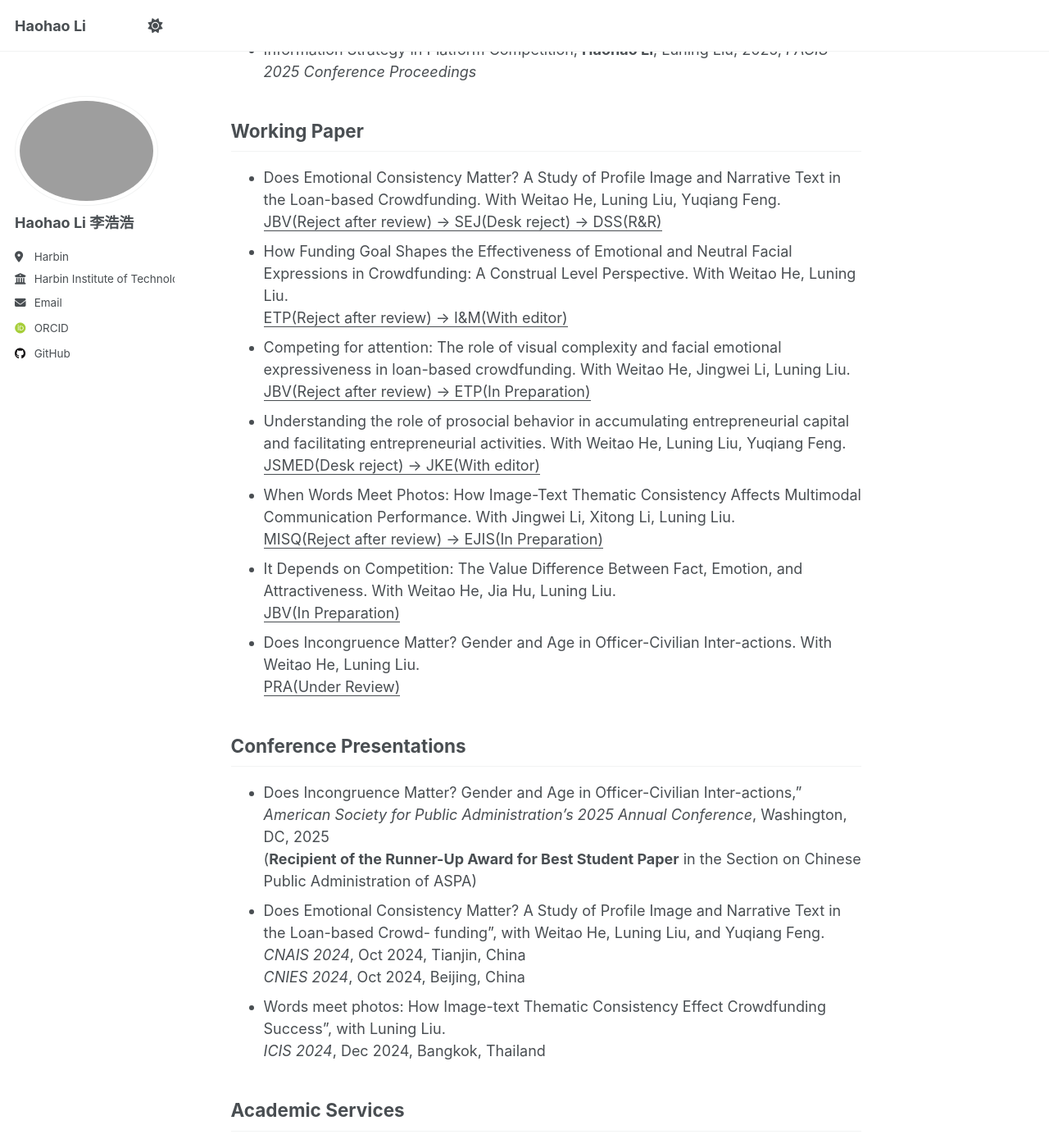
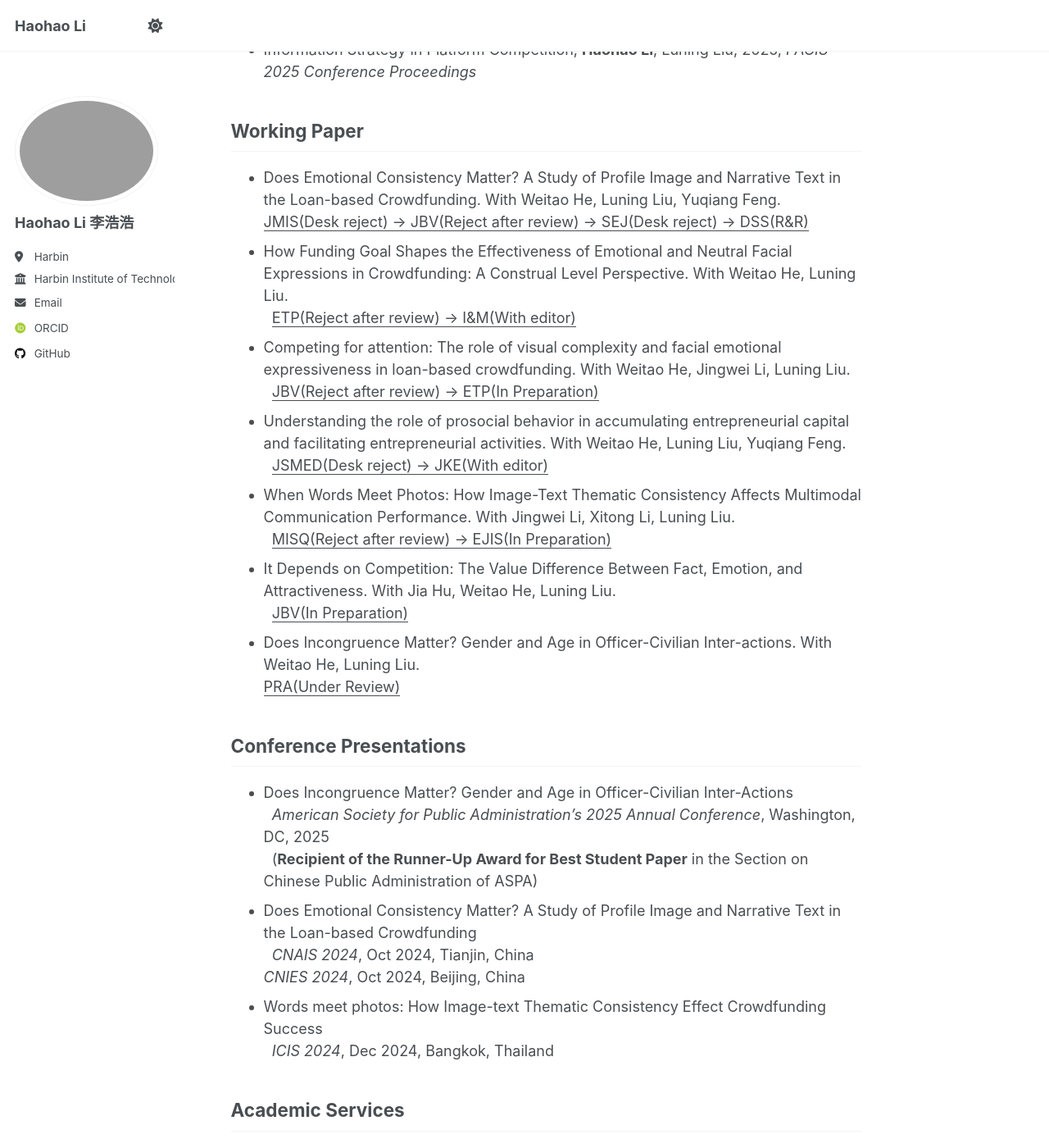
Before and after one commit to Harold9568/Harold9568.github.io, a Jekyll site: the page built from _pages/about.md, in a window 1280 px wide and 1400 px high, scrolled down 1203 px. Shown: the whole window at 82% size. Built offline with Jekyll 4.4.1, drawn with Linux system fonts in a browser that asks for light colours; some web fonts are replaced.

Commit message:
Update about.md

```diff
--- a/_pages/about.md
+++ b/_pages/about.md
@@ -44,7 +44,7 @@ Publications
 Working Paper
 ------
 - Does Emotional Consistency Matter?  A Study of Profile Image and Narrative Text in the Loan-based Crowdfunding. With Weitao He, Luning Liu, Yuqiang Feng.<br>
-  <u>JBV(Reject after review) -> SEJ(Desk reject) -> DSS(R&R)</u>
+  <u>JMIS(Desk reject) -> JBV(Reject after review) -> SEJ(Desk reject) -> DSS(R&R)</u>
 - How Funding Goal Shapes the Effectiveness of Emotional and Neutral Facial Expressions in Crowdfunding: A Construal Level Perspective. With Weitao He, Luning Liu.<br>
   <u>ETP(Reject after review) -> I&M(With editor)</u>
 - Competing for attention: The role of visual complexity and facial emotional expressiveness in loan-based crowdfunding. With Weitao He, Jingwei Li, Luning Liu.<br>
@@ -53,20 +53,20 @@ Working Paper
   <u>JSMED(Desk reject) -> JKE(With editor)</u>
 - When Words Meet Photos: How Image-Text Thematic Consistency Affects Multimodal Communication Performance. With Jingwei Li, Xitong Li, Luning Liu.<br>
   <u>MISQ(Reject after review) -> EJIS(In Preparation)</u>
-- It Depends on Competition: The Value Difference Between Fact, Emotion, and Attractiveness. With Weitao He, Jia Hu, Luning Liu.<br>
+- It Depends on Competition: The Value Difference Between Fact, Emotion, and Attractiveness. With Jia Hu, Weitao He, Luning Liu.<br>
   <u>JBV(In Preparation)</u>
 - Does Incongruence Matter? Gender and Age in Officer-Civilian Inter-actions. With Weitao He, Luning Liu.<br>
   <u>PRA(Under Review)</u>
 
 Conference Presentations
 ------
-- Does Incongruence Matter? Gender and Age in Officer-Civilian Inter-actions,”
+- Does Incongruence Matter? Gender and Age in Officer-Civilian Inter-Actions<br>
   _American Society for Public Administration’s 2025 Annual Conference_, Washington, DC, 2025<br>
   (**Recipient of the Runner-Up Award for Best Student Paper** in the Section on Chinese Public Administration of ASPA)
-- Does Emotional Consistency Matter? A Study of Profile Image and Narrative Text in the Loan-based Crowd- funding”, with Weitao He, Luning Liu, and Yuqiang Feng.<br>
+- Does Emotional Consistency Matter? A Study of Profile Image and Narrative Text in the Loan-based Crowdfunding<br>
   _CNAIS 2024_, Oct 2024, Tianjin, China<br>
   _CNIES 2024_, Oct 2024, Beijing, China
-- Words meet photos:  How Image-text Thematic Consistency Effect Crowdfunding Success”, with Luning Liu.<br>
+- Words meet photos:  How Image-text Thematic Consistency Effect Crowdfunding Success<br>
   _ICIS 2024_, Dec 2024, Bangkok, Thailand
 
 Academic Services
```
